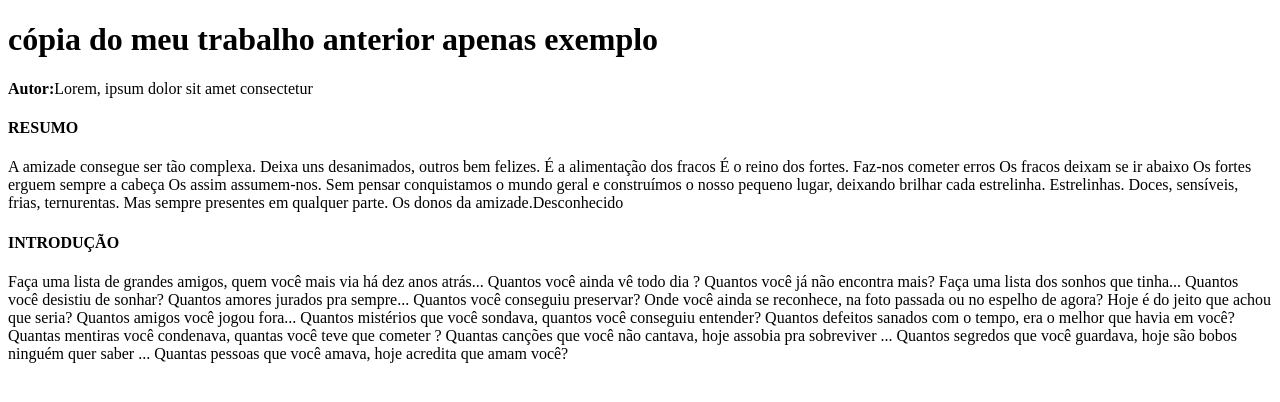
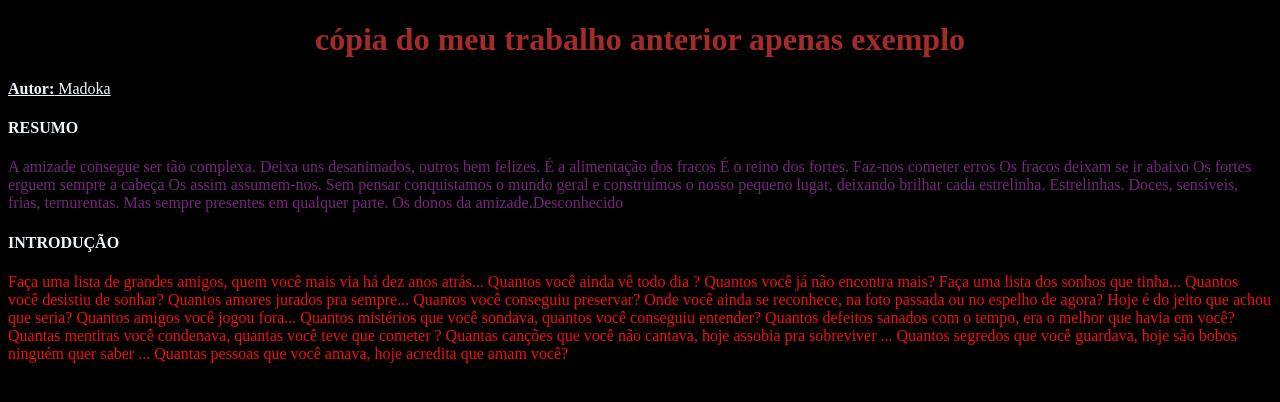
Before and after one commit to JoseMamede/atividade, a plain HTML site: page index.html in a window 1280 px wide. Drawn offline with Linux system fonts and the light colour scheme.

Commit message:
salvamento3

```diff
--- a/index.html
+++ b/index.html
@@ -4,12 +4,27 @@
     <meta charset="UTF-8">
     <meta name="viewport" content="width=device-width, initial-scale=1.0">
     <title>Document</title>
+    <link rel="stylesheet" href="stilo.css">
 </head>
 <body>
-    <h1>cópia do meu trabalho anterior apenas exemplo</h1>
-    <p><b>Autor:</b>Lorem, ipsum dolor sit amet consectetur</p>
+
+    <div class="cabesa">
+        <h1>cópia do meu trabalho anterior apenas exemplo</h1>
+    </div>
+
+
+        <div class="author">
+
+        <p><b>Autor:</b> Madoka</p>
+
+        </div>
+
+
+
 
     <h4>RESUMO</h4>
+
+    <div class="p1">
     <P>A amizade consegue ser tão complexa.
         Deixa uns desanimados, outros bem felizes.
         É a alimentação dos fracos
@@ -29,7 +44,12 @@
         Doces, sensíveis, frias, ternurentas.
         Mas sempre presentes em qualquer parte.
         Os donos da amizade.Desconhecido</P>
+
+    </div>
         <H4>INTRODUÇÃO</H4>
+
+
+        <div class="p2">
         <P>Faça uma lista de grandes amigos,
             quem você mais via há dez anos atrás...
             Quantos você ainda vê todo dia ?
@@ -54,5 +74,6 @@
             hoje são bobos ninguém quer saber ...
             Quantas pessoas que você amava,
             hoje acredita que amam você?</P>
+        </div>
 </body>
 </html>
--- /dev/null
+++ b/stilo.css
@@ -0,0 +1,21 @@
+.cabesa{
+    text-align: center;
+    color: brown;
+}
+
+.p1{
+    color: rgb(118, 37, 126);
+}
+
+.p2{
+    color: rgb(243, 14, 14);
+}
+
+.author{
+    text-decoration: underline;
+}
+
+body{
+    background-color: black;
+    color: aliceblue;
+}
```
